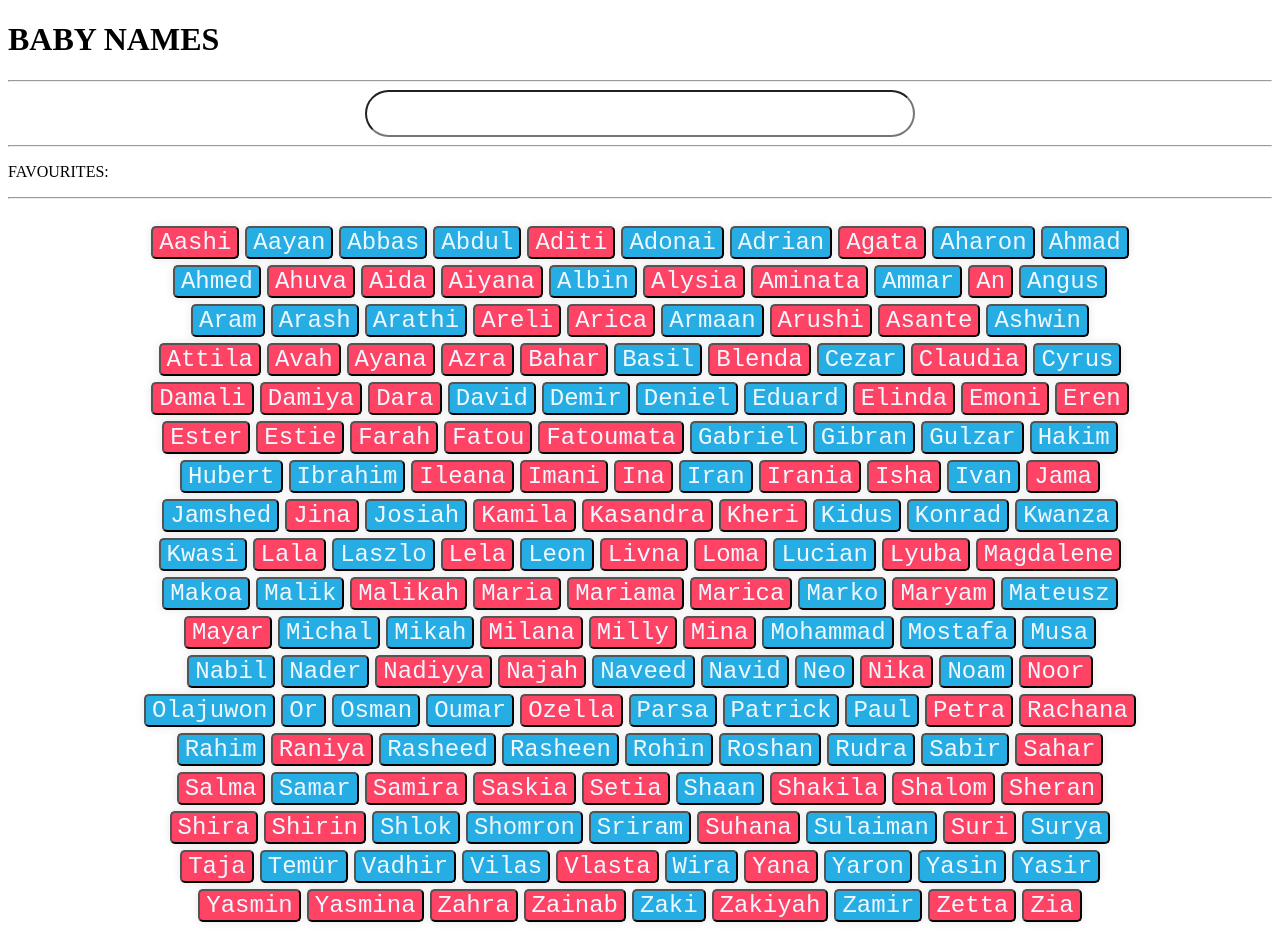
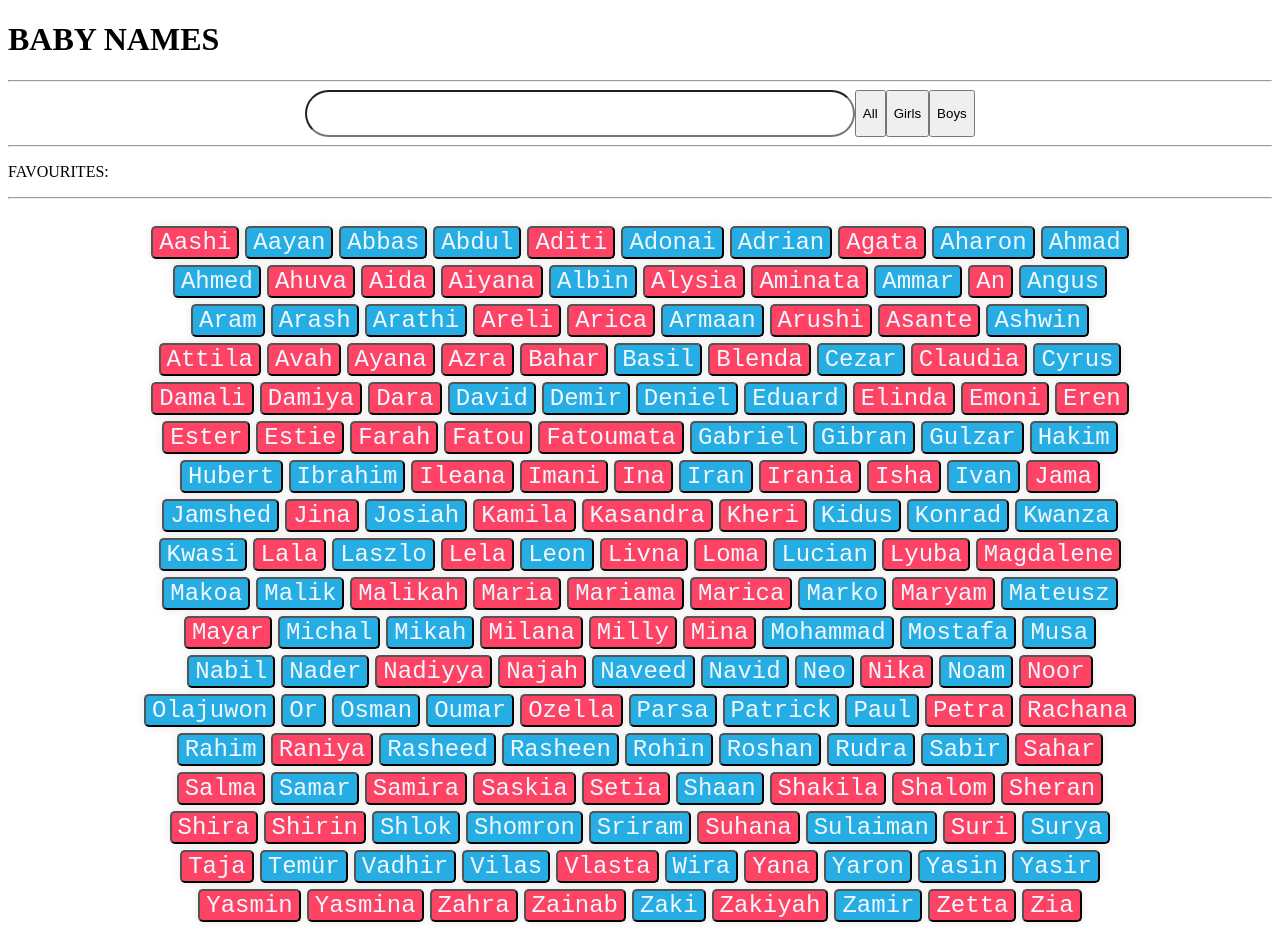
Before and after one commit to maghfoor-a/baby-names-react, a React (Create React App) app: page / in a window 1280 px wide. Built offline with nearby package versions, Linux system fonts and the light colour scheme; the HTML template or start-up script is replaced by a standard one.

Commit message:
added Male Female and All buttons

```diff
--- a/src/components/MainContent.tsx
+++ b/src/components/MainContent.tsx
@@ -3,15 +3,33 @@ import "./MainContentStyles.css";
 import { useState } from "react";
 
 export default function MainContent(): JSX.Element {
-  const [text, setText] = useState("");
-
-  const [favourite, setFavourite] = useState<number[]>([]);
-
   interface babyDataTypes {
     id: number;
     name: string;
     sex: string;
   }
+  const [text, setText] = useState("");
+
+  const [favourite, setFavourite] = useState<number[]>([]);
+
+  const [genderFilter, SetGenderFilter] =
+    useState<babyDataTypes[]>(babyNamesData);
+
+  const handleFemaleOnly = () => {
+    SetGenderFilter(
+      babyNamesData.filter((babyData: babyDataTypes) => babyData.sex === "f")
+    );
+  };
+
+  const handleMaleOnly = () => {
+    SetGenderFilter(
+      babyNamesData.filter((babyData: babyDataTypes) => babyData.sex === "m")
+    );
+  };
+
+  const handleShowEveryone = () => {
+    SetGenderFilter(babyNamesData);
+  };
 
   const favouriteNames = favourite.map((idNumber) => {
     for (const babyObject of babyNamesData) {
@@ -36,7 +54,7 @@ export default function MainContent(): JSX.Element {
     return idNumber;
   });
 
-  const allTheNames = babyNamesData
+  const allTheNames = genderFilter
     .sort((a, b) => (a.name > b.name ? 1 : -1))
     .filter((babyData: babyDataTypes) =>
       babyData.name.toLocaleLowerCase().includes(`${text.toLocaleLowerCase()}`)
@@ -68,6 +86,9 @@ export default function MainContent(): JSX.Element {
             setText(event.target.value);
           }}
         />
+        <button onClick={handleShowEveryone}>All</button>
+        <button onClick={handleFemaleOnly}>Girls</button>
+        <button onClick={handleMaleOnly}>Boys</button>
       </div>
       <hr />
       <p>FAVOURITES: {favouriteNames}</p>
```
